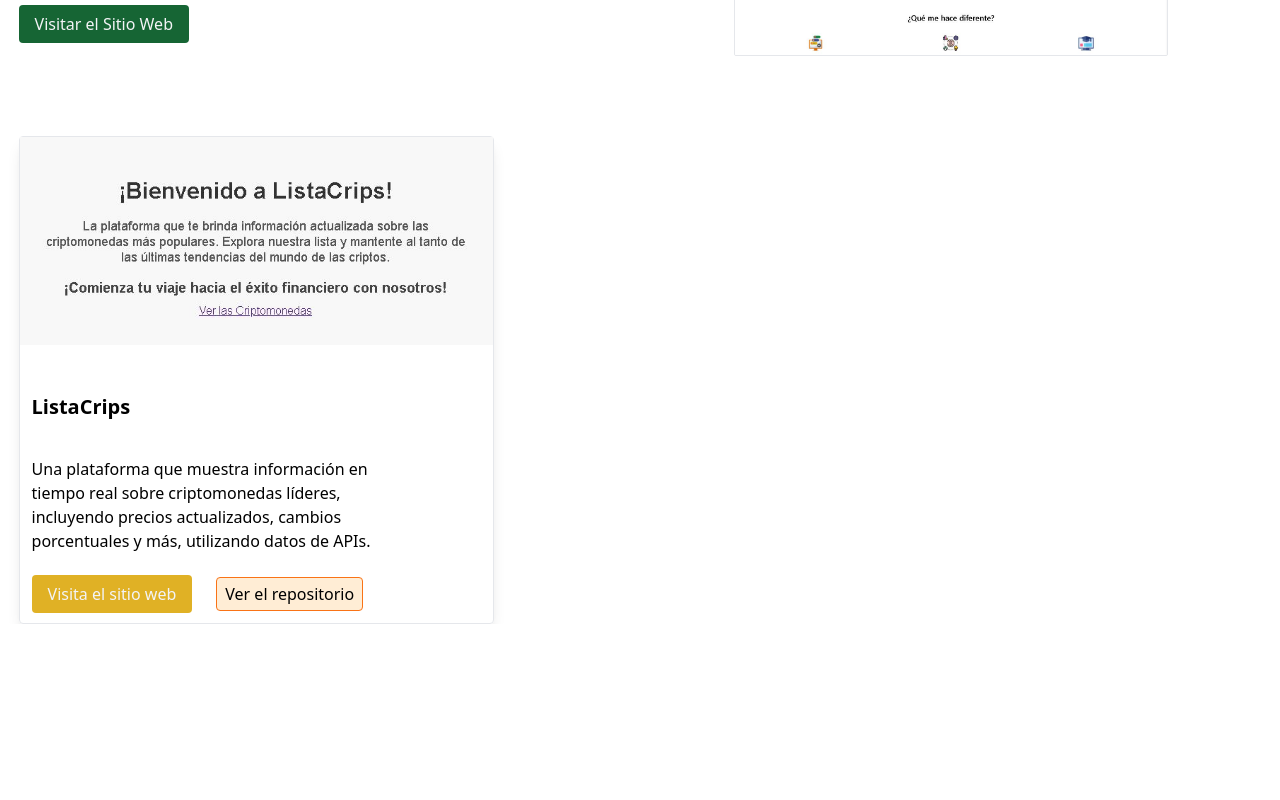
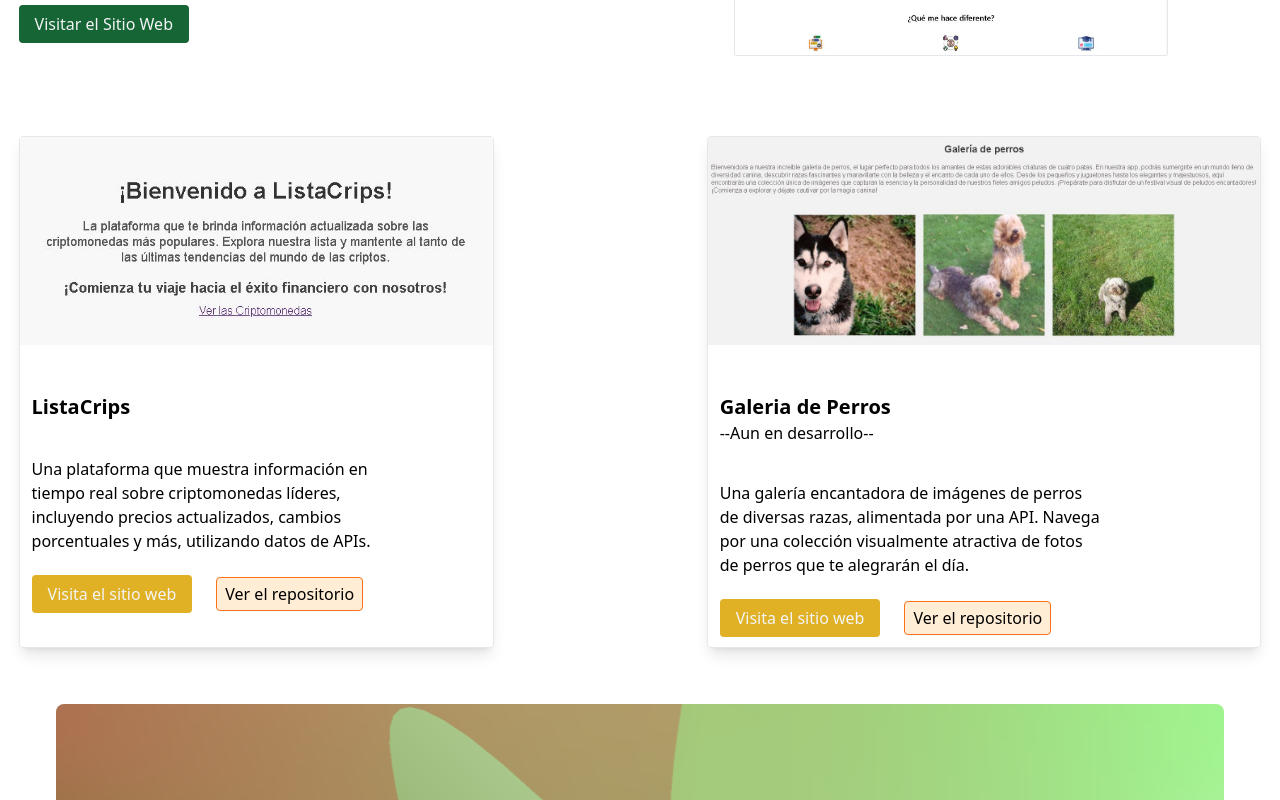
Before and after one commit to CarlosDavid-AM/Carlos-Developer, a React (Vite) app: page /proyects in a window 1280 px wide. Shown: the part 500-1300 px from the top of the page. Before the commit the page ends 1124 px from the top, so only its background shows below. Built offline with nearby package versions, Linux system fonts and the light colour scheme.

Commit message:
Se crea el proyecto 3 y se agrega el footer

```diff
--- a/src/component/MainFooter.jsx
+++ b/src/component/MainFooter.jsx
@@ -48,7 +48,7 @@ const MainFooter = () => {
             <div className="flex flex-col gap-y-6">
               <div className="flex">
                 <Link to="/"><a href="">Inicio</a></Link>
-                {/* <Link to="/acercaDeMi"><a href="" className="pl-20">Acerca de mi</a></Link> */}
+                <Link to="/de-mi"><a href="" className="pl-20">Acerca de mi</a></Link>
               </div>
               <div className="flex">
                 <Link to="/proyects"><a href="">Proyectos</a></Link>
--- /dev/null
+++ b/src/component/atm/proyetsComponent/Proyecto3.jsx
@@ -0,0 +1,29 @@
+import GogGall from "../../../img/proyects/galeriaDog.jpg"
+import Botom from "../Botom"
+
+const Proyecto3 = () => {
+  return(
+    <div className="border rounded shadow-lg">
+      <div><img src={GogGall} alt="ListaCrips" className="h-52"/></div>
+      <div className="mt-9 p-3">
+        <h1 className="font-semibold text-xl">Galeria de Perros</h1>
+        <span>--Aun en desarrollo--</span>
+        <p className="mt-9 mb-6 w-96">
+          Una galería encantadora de imágenes de perros de diversas razas, alimentada por una API.
+          Navega por una colección visualmente atractiva de fotos de perros que te alegrarán el día.
+        </p>
+        <div className="flex gap-x-6 items-center">
+          <a href="" target="_blank">
+            <Botom name="Visita el sitio web"/>
+          </a>
+          <a href="https://github.com/CarlosDavid-AM/Galeria-de-Perros" target="_blank"
+          className="bg-orange-100 py-1 px-2 rounded border border-orange-500">
+            Ver el repositorio
+          </a>
+        </div>
+      </div>
+    </div>
+  )
+}
+
+export default Proyecto3
--- a/src/pages/Proyects.jsx
+++ b/src/pages/Proyects.jsx
@@ -3,6 +3,8 @@ import MainHeader from "../component/MainHeader"
 import Botom from "../component/atm/Botom"
 import Proyecto1 from "../component/atm/proyetsComponent/Proyecto1"
 import Proyecto2 from "../component/atm/proyetsComponent/Proyecto2"
+import Proyecto3 from "../component/atm/proyetsComponent/Proyecto3"
+import MainFooter from "../component/MainFooter"
 
 const Proyects = () => {
   return(
@@ -30,11 +32,16 @@ const Proyects = () => {
 
         {/* Proyecto 2 y 3 */}
         <div className="flex justify-between mt-20">
+
           {/* Proyecto 2 */}
           <Proyecto2/>
+
+          {/* Proyecto 3 */}
+          <Proyecto3/>
         </div>
       </div>
 
+      <MainFooter />
     </>
   )
 }
```
